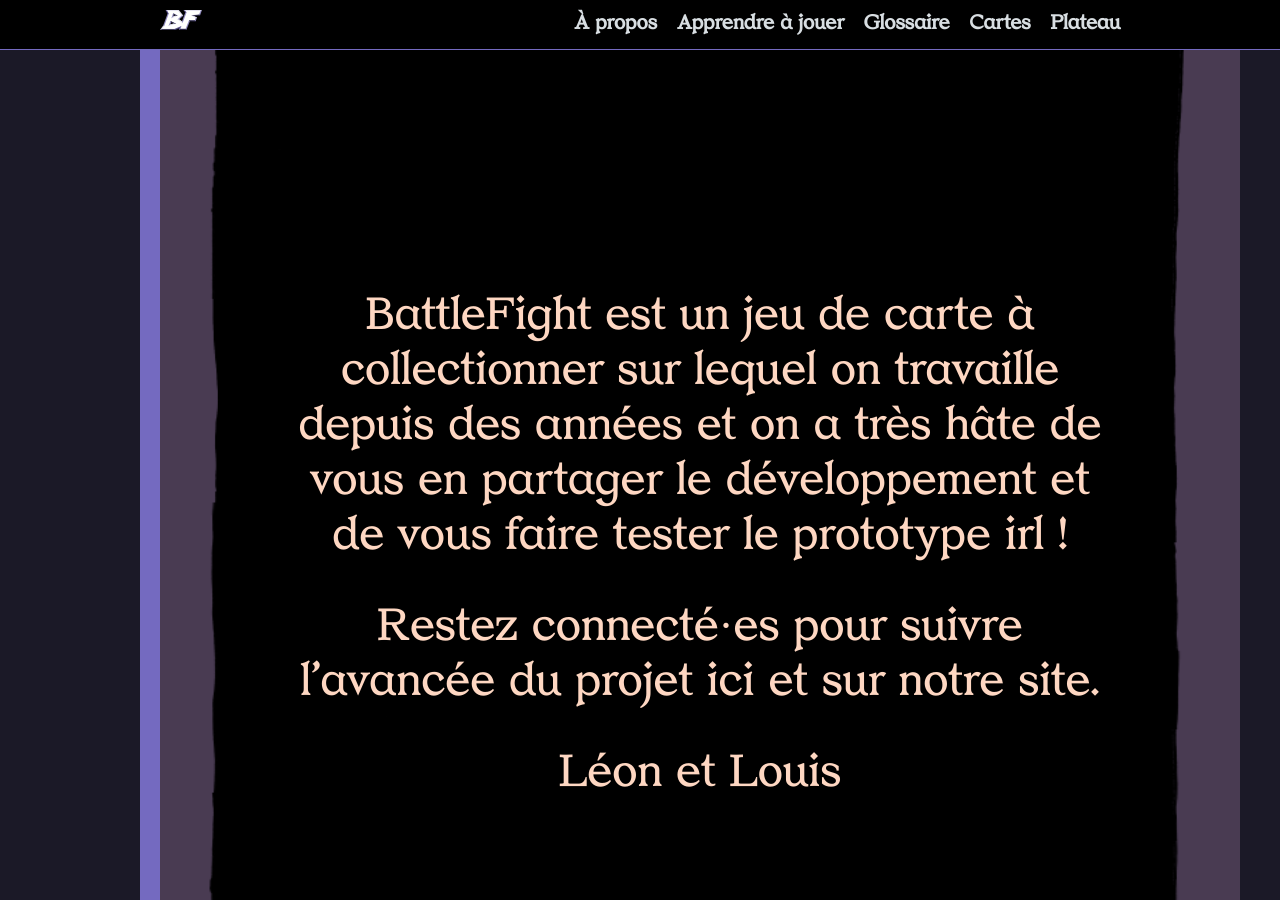
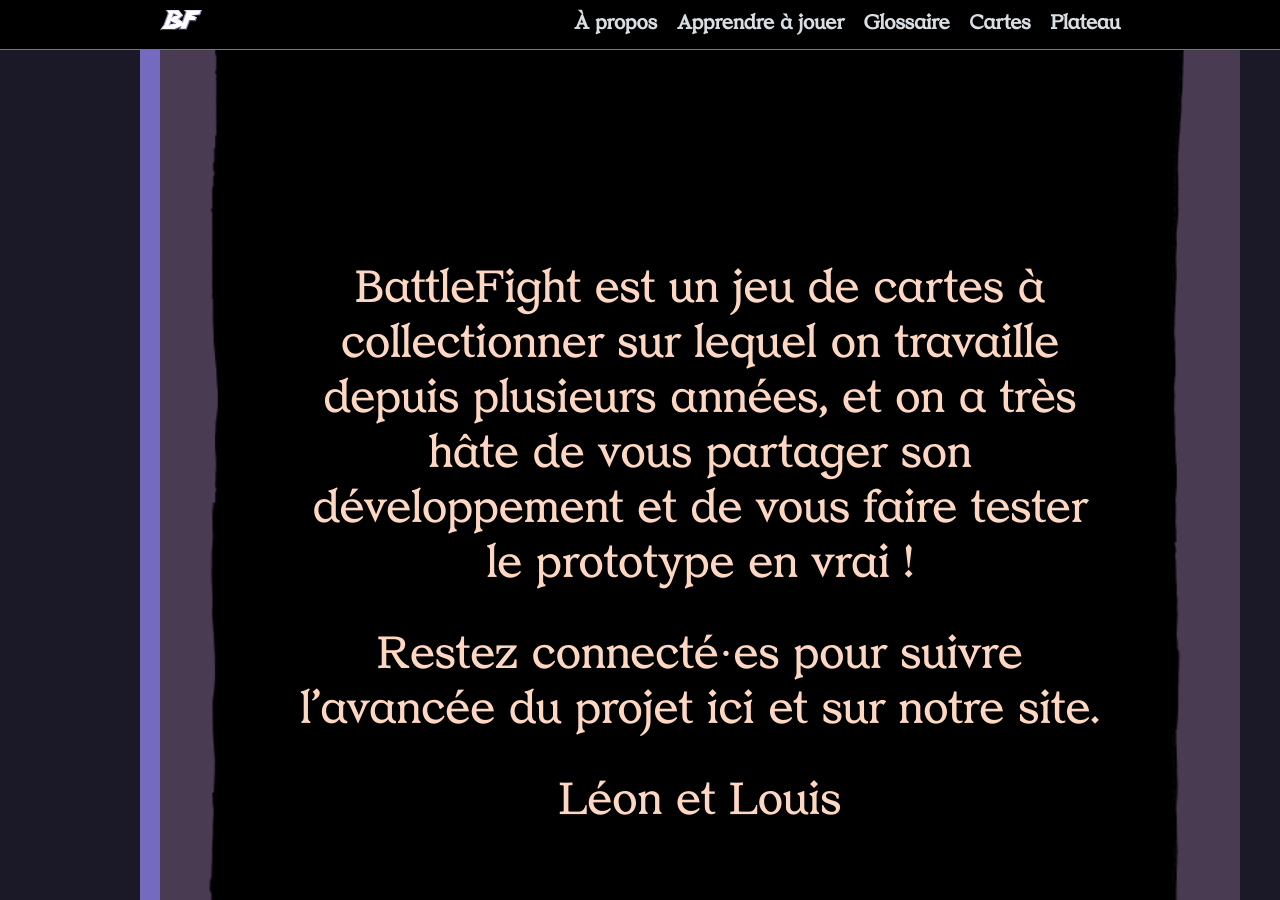
Before and after one commit to dracdrac/BATTLEFIGHT, a Jekyll site: the page built from communication/elements-reseaux-sociaux/post-insta-1.md, in a window 1280 px wide and 900 px high, scrolled down 1947 px. Built offline with Jekyll 4.4.1, drawn with Linux system fonts in a browser that asks for light colours; the repository's description, which GitHub fills in, is left out.

Commit message:
Refine description of BattleFight game
Corrected grammatical errors and improved phrasing.

```diff
--- a/communication/elements-reseaux-sociaux/post-insta-1.md
+++ b/communication/elements-reseaux-sociaux/post-insta-1.md
@@ -18,7 +18,7 @@ bleed: 0px
 <div id="slide2" class="page" markdown="1">
 
 
-BattleFight est un jeu de carte à collectionner sur lequel on travaille depuis des années et on a très hâte de vous en partager le développement et de vous faire tester le prototype irl !
+BattleFight est un jeu de cartes à collectionner sur lequel on travaille depuis plusieurs années, et on a très hâte de vous partager son développement et de vous faire tester le prototype en vrai !
 
 Restez connecté·es pour suivre l’avancée du projet ici et sur notre site.
 
```
